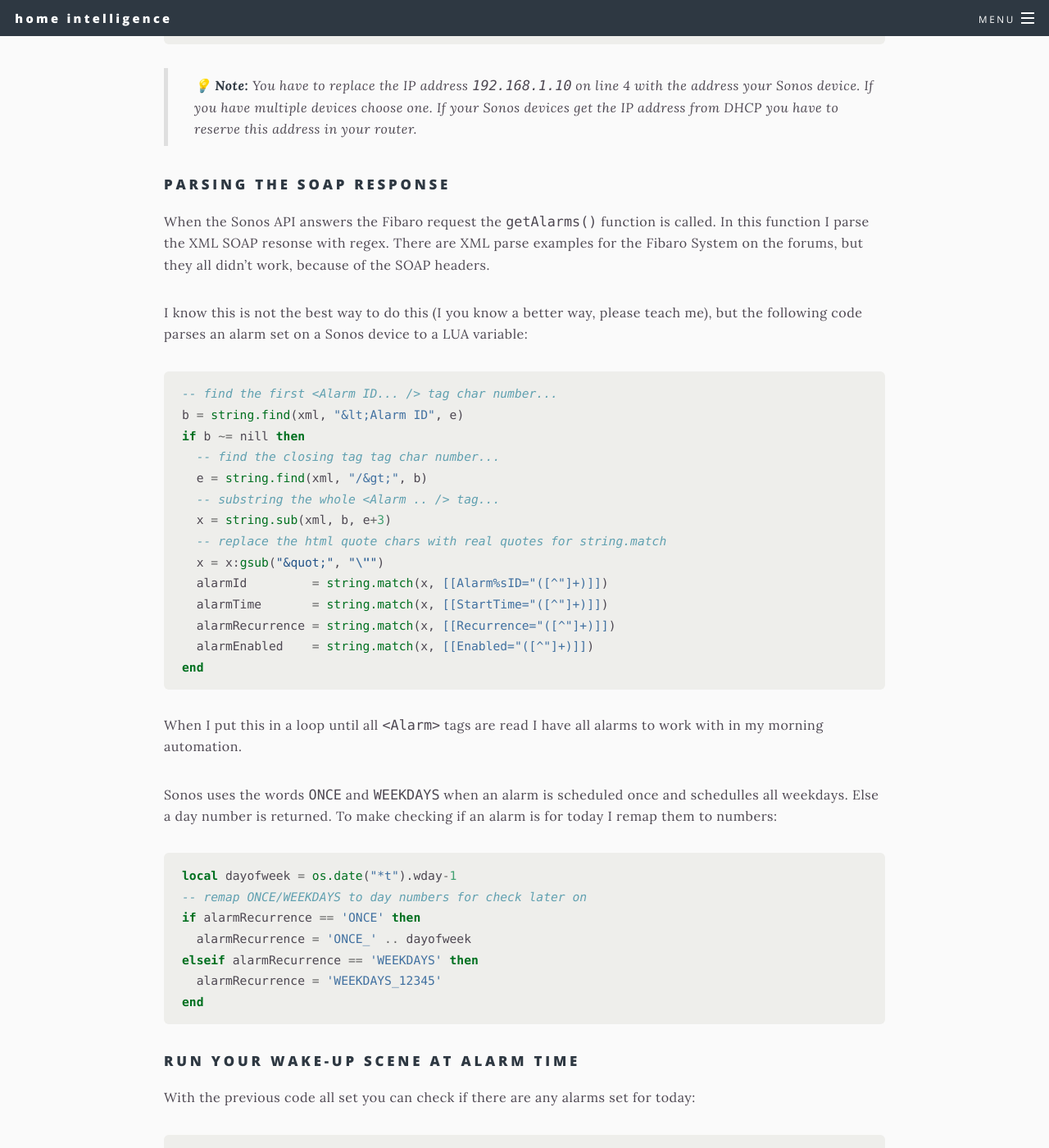
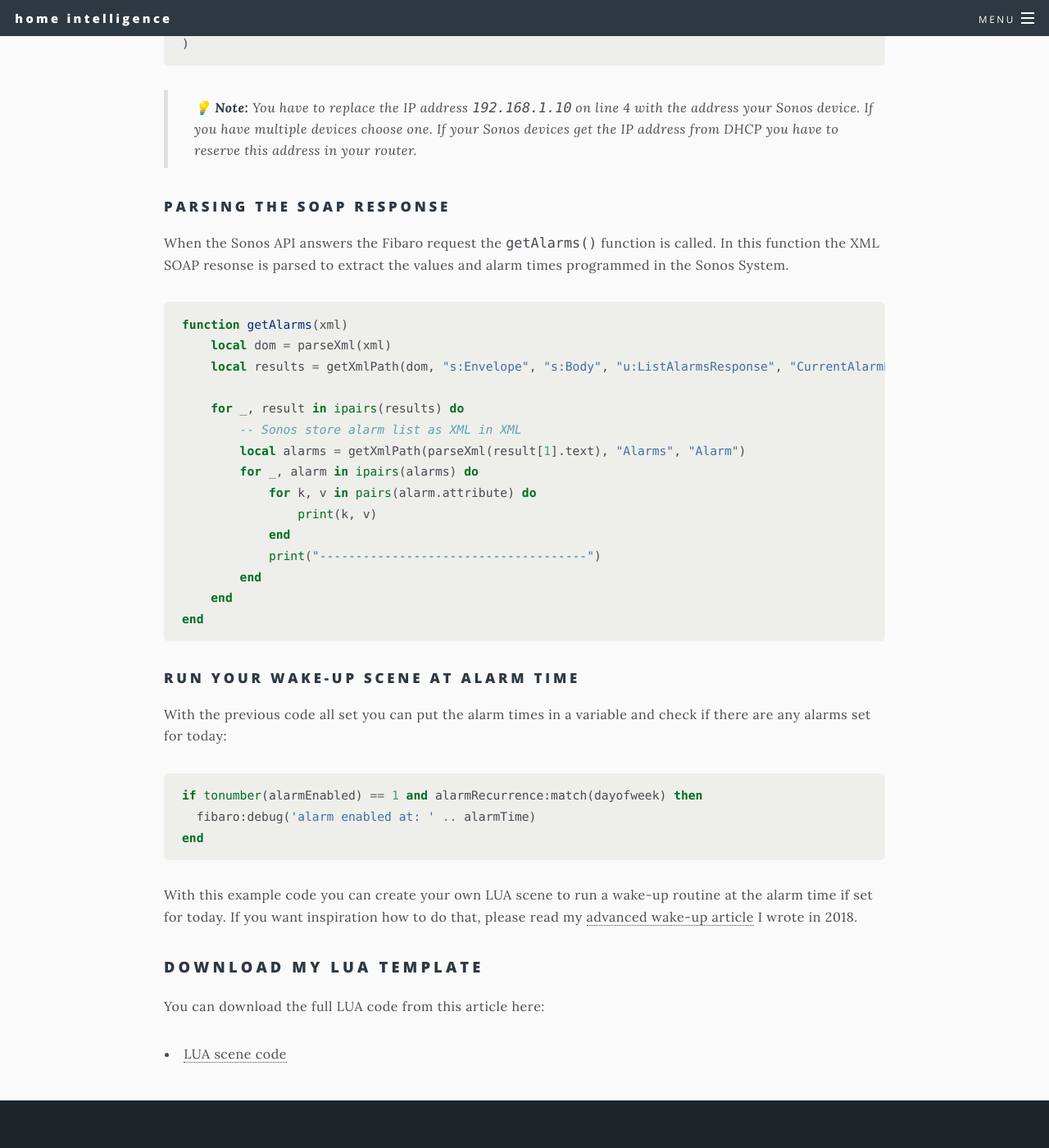
Before and after one commit to joepv/joepv.github.io, a Jekyll site: the page built from _pages/sonos.md, in a window 1280 px wide and 1400 px high, scrolled down 2851 px. Shown: the whole window at 82% size. Built offline with Jekyll 4.4.1, drawn with Linux system fonts in a browser that asks for light colours; some of the changed text lies outside the part shown.

Commit message:
XML parsing added.

````diff
--- a/_pages/sonos.md
+++ b/_pages/sonos.md
@@ -41,7 +41,7 @@ Home Center 2 has an official Sonos plug-in, but this only enables a virtual dev
 
 ## How I implemented it
 
-I found out that the Sonos API is using SOAP messages. It was a real struggle as the Fibaro Home Center 2 doesn't support XML and SOAP, but I got it to work by parsing the XML with regular expressions.
+I found out that the Sonos API is using SOAP messages. It was a real struggle as the Fibaro Home Center 2 doesn't support XML and SOAP, but I got it to work by parsing the XML with regular expressions. After posting my work on the [official Fibaro forums](https://forum.fibaro.com/) user [@10der](https://forum.fibaro.com/profile/11270-10der/) wrote XML parsing code in LUA!
 
 ### SOAP request with LUA
 
@@ -96,44 +96,29 @@ HC2:request(
 
 ### Parsing the SOAP response
 
-When the Sonos API answers the Fibaro request the `getAlarms()` function is called. In this function I parse the XML SOAP resonse with regex. There are XML parse examples for the Fibaro System on the forums, but they all didn't work, because of the SOAP headers.
-
-I know this is not the best way to do this (I you know a better way, please teach me), but the following code parses an alarm set on a Sonos device to a LUA variable:
+When the Sonos API answers the Fibaro request the `getAlarms()` function is called. In this function the XML SOAP resonse is parsed to extract the values and alarm times programmed in the Sonos System.
 
 ```lua
--- find the first <Alarm ID... /> tag char number...
-b = string.find(xml, "&lt;Alarm ID", e)
-if b ~= nill then
-  -- find the closing tag tag char number...
-  e = string.find(xml, "/&gt;", b)
-  -- substring the whole <Alarm .. /> tag...
-  x = string.sub(xml, b, e+3)
-  -- replace the html quote chars with real quotes for string.match
-  x = x:gsub("&quot;", "\"")
-  alarmId         = string.match(x, [[Alarm%sID="([^"]+)]])
-  alarmTime       = string.match(x, [[StartTime="([^"]+)]])
-  alarmRecurrence = string.match(x, [[Recurrence="([^"]+)]])
-  alarmEnabled    = string.match(x, [[Enabled="([^"]+)]])
-end
-```
+function getAlarms(xml)
+    local dom = parseXml(xml)
+    local results = getXmlPath(dom, "s:Envelope", "s:Body", "u:ListAlarmsResponse", "CurrentAlarmList")
 
-When I put this in a loop until all `<Alarm>` tags are read I have all alarms to work with in my morning automation.
-
-Sonos uses the words `ONCE` and `WEEKDAYS` when an alarm is scheduled once and schedulles all weekdays. Else a day number is returned. To make checking if an alarm is for today I remap them to numbers:
-
-```lua
-local dayofweek = os.date("*t").wday-1
--- remap ONCE/WEEKDAYS to day numbers for check later on
-if alarmRecurrence == 'ONCE' then
-  alarmRecurrence = 'ONCE_' .. dayofweek
-elseif alarmRecurrence == 'WEEKDAYS' then
-  alarmRecurrence = 'WEEKDAYS_12345'
+    for _, result in ipairs(results) do
+        -- Sonos store alarm list as XML in XML
+        local alarms = getXmlPath(parseXml(result[1].text), "Alarms", "Alarm")
+        for _, alarm in ipairs(alarms) do
+            for k, v in pairs(alarm.attribute) do
+                print(k, v)
+            end
+            print("-------------------------------------")
+        end
+    end
 end
 ```
 
 ### Run your wake-up scene at alarm time
 
-With the previous code all set you can check if there are any alarms set for today:
+With the previous code all set you can put the alarm times in a variable and check if there are any alarms set for today:
 
 ```lua
 if tonumber(alarmEnabled) == 1 and alarmRecurrence:match(dayofweek) then
````
